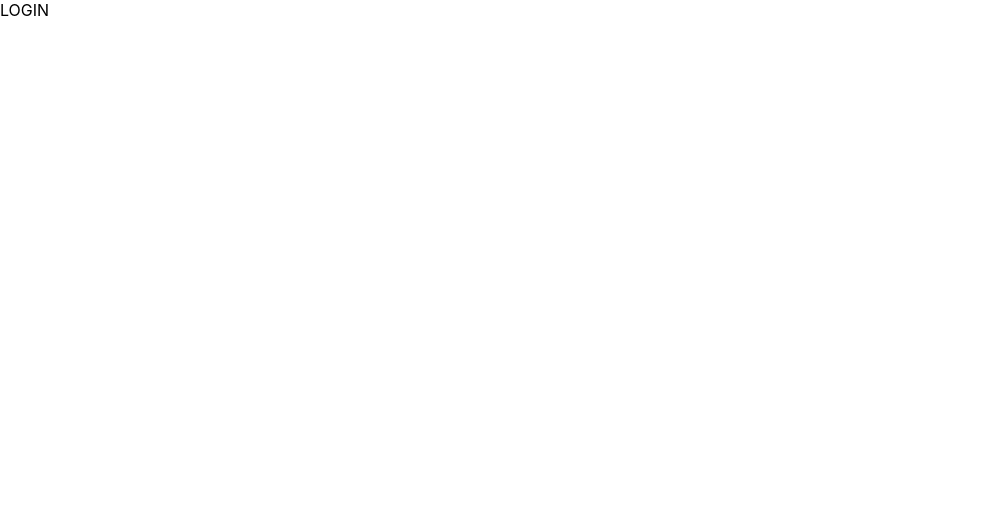
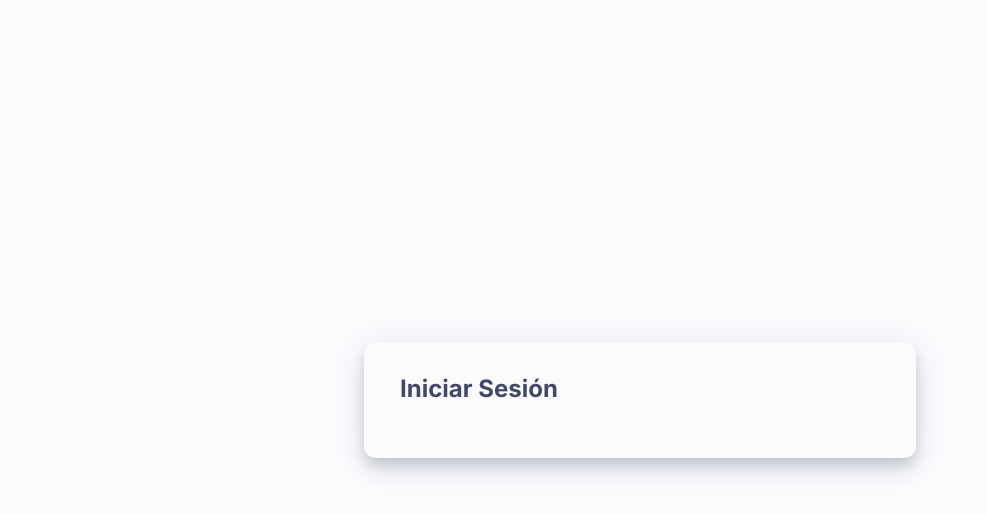
Before and after one commit to adrespi-dev/recomendations-client, a React (Create React App) app: page /login in a window 1280 px wide. Shown: the top 514 px of the page, without its empty margins (0-987 px from the left). Built offline with nearby package versions, Linux system fonts and the light colour scheme.

Commit message:
Login layout

```diff
--- a/package.json
+++ b/package.json
@@ -18,6 +18,7 @@
     "react-dom": "^18.2.0",
     "react-router-dom": "^6.6.1",
     "react-scripts": "5.0.1",
+    "sass": "^1.57.1",
     "typescript": "^4.4.2",
     "web-vitals": "^2.1.0"
   },
--- a/public/index.html
+++ b/public/index.html
@@ -10,6 +10,13 @@
       content="Web site created using create-react-app"
     />
     <link rel="apple-touch-icon" href="%PUBLIC_URL%/logo192.png" />
+
+    <link rel="preconnect" href="https://fonts.googleapis.com" />
+    <link rel="preconnect" href="https://fonts.gstatic.com" crossorigin />
+    <link
+      href="https://fonts.googleapis.com/css2?family=Inter:wght@400;500;700&display=swap"
+      rel="stylesheet"
+    />
     <!--
       manifest.json provides metadata used when your web app is installed on a
       user's mobile device or desktop. See https://developers.google.com/web/fundamentals/web-app-manifest/
--- /dev/null
+++ b/src/auth/Login.scss
@@ -0,0 +1,20 @@
+.login-wrapper {
+  height: 100vh;
+  width: 100vw;
+  display: flex;
+  flex-direction: column;
+  align-items: center;
+  justify-content: center;
+  background-color: #fbfbfe;
+}
+
+.login-card {
+  padding: 12px 36px 36px;
+  border-radius: 0.75rem;
+  width: 30rem;
+  box-shadow: 0 16px 24px #2200330a, 0 6px 32px #0730721f, 0 8px 12px #0e0d1a1f;
+}
+
+.login-title {
+  color: #414868;
+}
--- a/src/auth/Login.tsx
+++ b/src/auth/Login.tsx
@@ -1,3 +1,14 @@
 import { FC } from "react";
+import "./Login.scss";
 
-export const Login: FC = () => <>LOGIN</>;
+export const Login: FC = () => {
+  return (
+    <div className="login-wrapper">
+      <div className="login-form-container">
+        <div className="login-card">
+          <h2 className="login-title">Iniciar Sesión</h2>
+        </div>
+      </div>
+    </div>
+  );
+};
--- a/src/core/RequireAuth.tsx
+++ b/src/core/RequireAuth.tsx
@@ -7,10 +7,6 @@ export const RequireAuth: FC<any> = ({ children }) => {
   let location = useLocation();
 
   if (!auth.user) {
-    // Redirect them to the /login page, but save the current location they were
-    // trying to go to when they were redirected. This allows us to send them
-    // along to that page after they login, which is a nicer user experience
-    // than dropping them off on the home page.
     return <Navigate to="/login" state={{ from: location }} replace />;
   }
 
--- a/src/index.css
+++ b/src/index.css
@@ -1,13 +1,8 @@
 body {
   margin: 0;
-  font-family: -apple-system, BlinkMacSystemFont, 'Segoe UI', 'Roboto', 'Oxygen',
-    'Ubuntu', 'Cantarell', 'Fira Sans', 'Droid Sans', 'Helvetica Neue',
+  font-family: "Inter", -apple-system, BlinkMacSystemFont, "Segoe UI", "Roboto",
+    "Oxygen", "Ubuntu", "Cantarell", "Fira Sans", "Droid Sans", "Helvetica Neue",
     sans-serif;
   -webkit-font-smoothing: antialiased;
   -moz-osx-font-smoothing: grayscale;
 }
-
-code {
-  font-family: source-code-pro, Menlo, Monaco, Consolas, 'Courier New',
-    monospace;
-}
```
Also changed, not shown: 1 other file (tests, documents, lock files or other folders).
